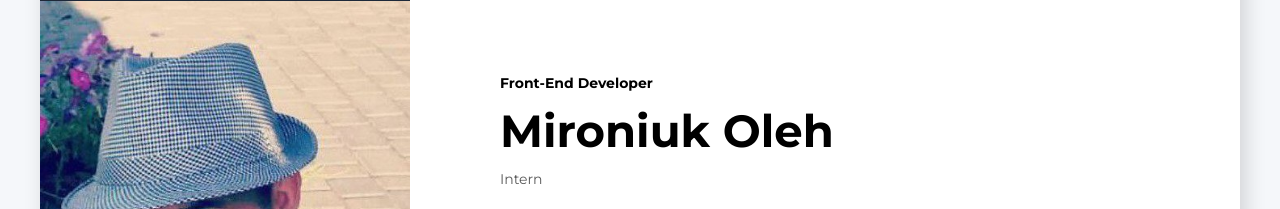
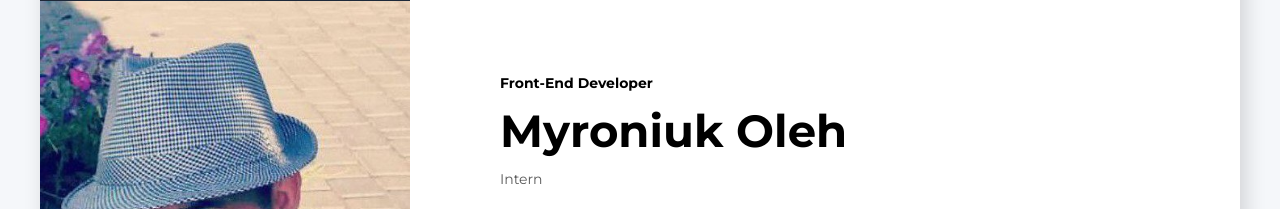
Before and after one commit to Burnnet00/Resume, a plain HTML site: page index.html in a window 1280 px wide. Shown: the part 79-288 px from the top of the page. Drawn offline with Linux system fonts and the light colour scheme.

Commit message:
correct lastname v1.1

```diff
--- a/index.html
+++ b/index.html
@@ -66,7 +66,7 @@
             <!--about me mail info-->
             <div class="botinfo">
                 <h2 class="abt14B">Front-End Developer</h2>
-                <h1 class="abt45" >Mironiuk Oleh</h1>
+                <h1 class="abt45" >Myroniuk Oleh</h1>
                 <p class="abt14">Intern</p>
             </div>
             <!--project container-->
```
Also changed, not shown: 1 other file.
